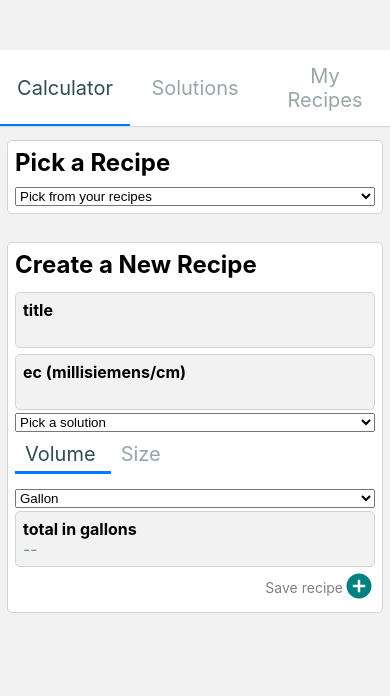
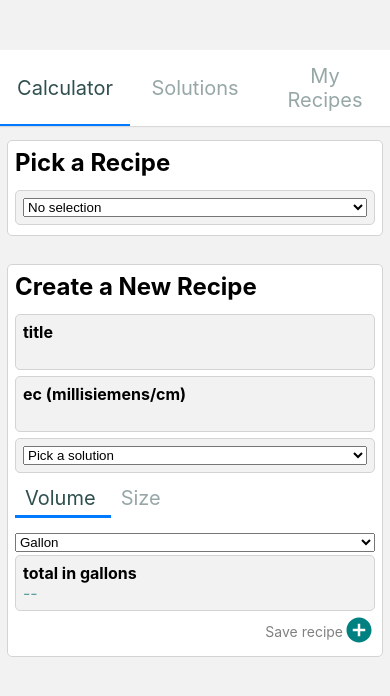
Before and after one commit to niole/hydrocalc-mobile, a React Native app: screen / in a window 390 px wide. Shown: the top 696 px of the page. Built offline with nearby package versions, Linux system fonts and the light colour scheme; what expo-linking would draw is missing.

Commit message:
Add own picker

```diff
--- /dev/null
+++ b/components/Picker.tsx
@@ -0,0 +1,34 @@
+import * as React from 'react';
+import { View, StyleSheet } from 'react-native';
+import { Picker as ReactPicker } from '@react-native-picker/picker';
+
+type Props = {
+  selectedValue?: string;
+  onValueChange?: (s: string) => void;
+  children?: any;
+};
+
+type PickerProps = { label: string; value?: string };
+export const PickerItem: React.FC<PickerProps> = ({ label, value }) => (
+  <ReactPicker.Item label={label} value={value} />
+);
+
+export const Picker: React.FC<Props> = ({ selectedValue, onValueChange, children }) => (
+  <View style={styles.container}>
+    <ReactPicker selectedValue={selectedValue} onValueChange={onValueChange}>
+      {children}
+    </ReactPicker>
+  </View>
+);
+
+const styles = StyleSheet.create({
+  container: {
+    padding: 7,
+    marginTop: 3,
+    marginBottom: 3,
+    borderWidth: 1,
+    borderRadius: 5,
+    borderColor: 'lightgrey',
+    backgroundColor: '#f2f2f2',
+  },
+});
--- a/components/index.tsx
+++ b/components/index.tsx
@@ -14,3 +14,4 @@ export * from './EditButton';
 export * from './FlatList';
 export * from './Annotation';
 export * from './CheckButton';
+export * from './Picker';
--- a/recipe/RecipeSelector.tsx
+++ b/recipe/RecipeSelector.tsx
@@ -1,6 +1,6 @@
 import * as React from 'react';
-import { Picker } from '@react-native-picker/picker';
 import { Recipe } from '../globalState';
+import { Picker, PickerItem } from '../components';
 
 type Props = {
   recipes: Recipe[];
@@ -26,8 +26,8 @@ export const RecipeSelector: React.FC<Props> = ({ defaultRecipe, recipes, onChan
 
   return (
     <Picker selectedValue={selectedRecipe ? selectedRecipe.name : ""} onValueChange={selectRecipe(handleSetRecipe, recipes)}>
-      <Picker.Item key="pick" label="Pick from your recipes" value="" />
-      {recipes.map(r => <Picker.Item key={r.id} label={r.name} value={r.name} />)}
+      <PickerItem key="pick" label="No selection" value="" />
+      {recipes.map(r => <PickerItem key={r.id} label={r.name} value={r.name} />)}
     </Picker>
   );
 };
--- a/screens/Calculator.tsx
+++ b/screens/Calculator.tsx
@@ -1,13 +1,12 @@
 import * as React from 'react';
 import { StyleSheet, ScrollView, View } from 'react-native';
 import Toast from 'react-native-toast-message';
-import { Picker } from '@react-native-picker/picker';
 
 import { Tabs, Tab } from '../components/Tabs';
 import { BucketSize, SetRecipes, Recipe, Solution } from '../globalState';
 import { ValidatedSizeForm } from '../components/ValidatedSizeForm';
 import { ValidatedVolumeForm } from '../components/ValidatedVolumeForm';
-import { Annotation, Card, AddButton, LabelValue } from '../components';
+import { PickerItem, Picker, Annotation, Card, AddButton, LabelValue } from '../components';
 import { RootTabScreenProps } from '../types';
 import { Screen } from './Screen';
 import { RecipeSelector, CalculatedRecipeView } from '../recipe';
@@ -67,8 +66,8 @@ export default function Calculator({ setRecipes, solutions, recipes, navigation
             <LabelValue editable={true} label="title" onChange={setRecipeTitle} />
             <LabelValue editable={true} label="ec (millisiemens/cm)" onChangeNumber={handleSetEc(setEc)} />
             <Picker onValueChange={handleSetSolution(setSolution, solutions)} selectedValue={solution?.name}>
-              <Picker.Item key="none" label="Pick a solution" value={undefined} />
-              {solutions.map(s => <Picker.Item key={s.id} label={s.name} value={s.name}/>)}
+              <PickerItem key="none" label="Pick a solution" value={undefined} />
+              {solutions.map(s => <PickerItem key={s.id} label={s.name} value={s.name}/>)}
             </Picker>
             <Tabs defaultKey="volume">
               <Tab title="Volume" id="volume">
```
Also changed, not shown: components/LabelValue.tsx (line endings or trailing spaces).
